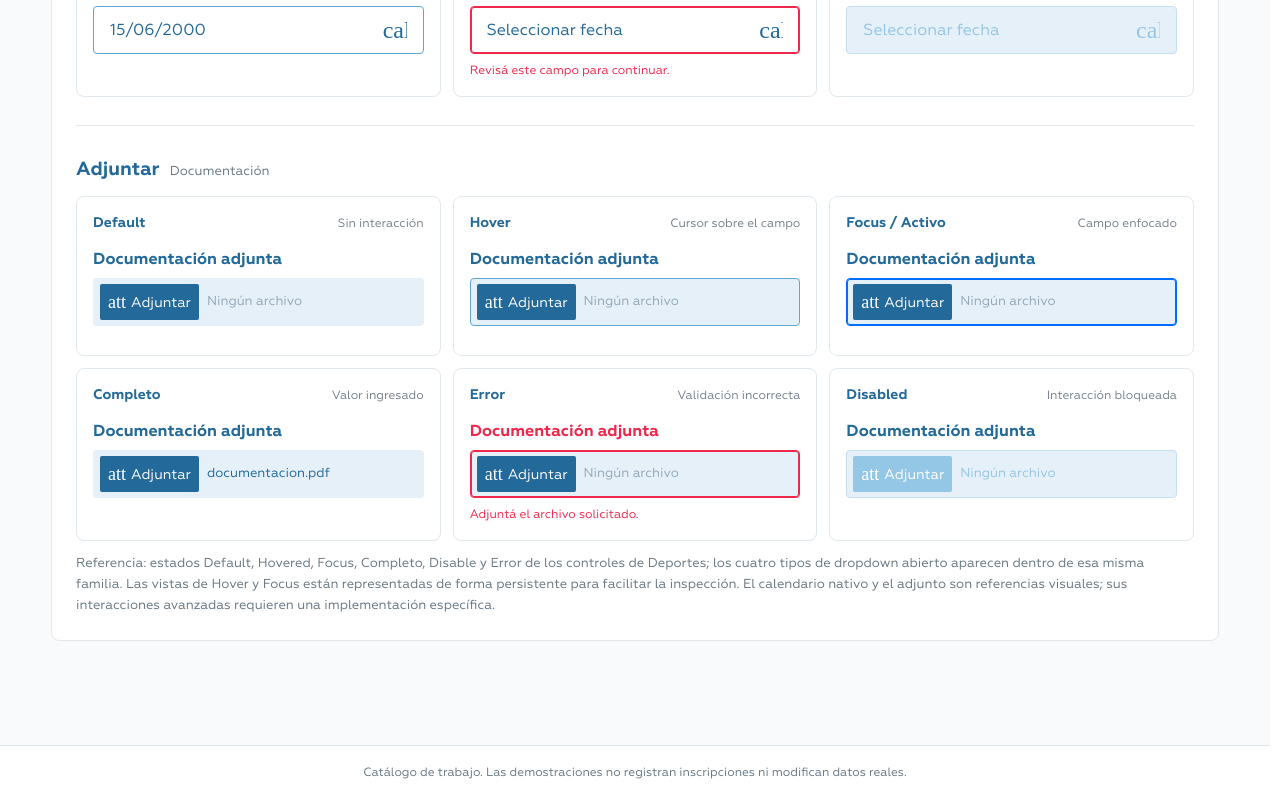
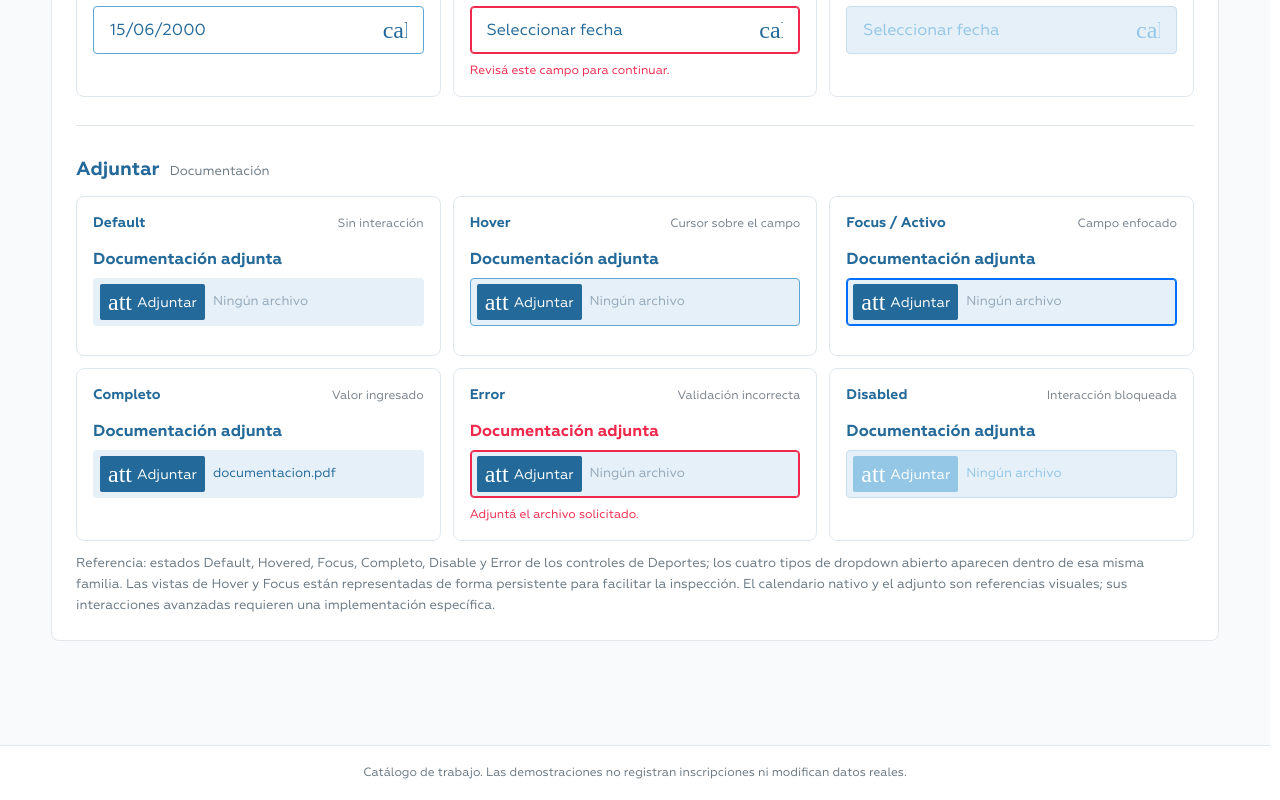
Before and after one commit to SantiagoM96/mlz-muni, a React (Vite) app: page /ui-kit-andy/formularios in a window 1280 px wide. Shown: the part 3309-4109 px from the top of the page. Built offline with nearby package versions, Linux system fonts and the light colour scheme; a web font is replaced by a local one.

Commit message:
style(andy): use 24px Material Symbols in file upload field state gallery

```diff
--- a/src/pages/andy-kit/FormStateMatrix.tsx
+++ b/src/pages/andy-kit/FormStateMatrix.tsx
@@ -46,7 +46,7 @@ function StateField({family, state}:{family:Family;state:FieldState}) {
       <span>{content||'Seleccionar fecha'}</span><MaterialIcon name="calendar_month" size={24}/>
     </button>}
     {family==='upload'&&<div className="andy-matrix-upload">
-      <span className="andy-matrix-upload-button"><MaterialIcon name="attach_file" size={18}/>Adjuntar</span>
+      <span className="andy-matrix-upload-button"><MaterialIcon name="attach_file" size={24}/>Adjuntar</span>
       <span className="andy-matrix-upload-filename">{content||'Ningún archivo'}</span>
     </div>}
     {isError&&<small className="andy-matrix-error">{family==='upload'?'Adjuntá el archivo solicitado.':'Revisá este campo para continuar.'}</small>}
```
